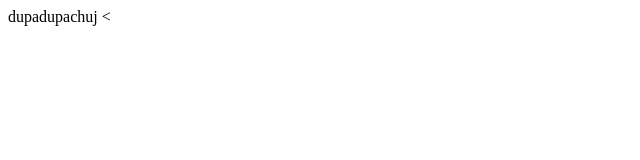
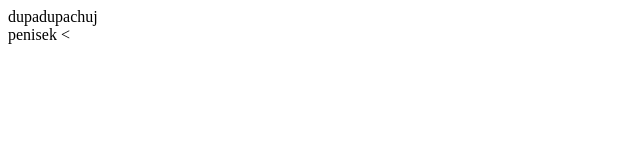
Before and after one commit to rostek/test, a plain HTML site: page index.html in a window 1280 px wide. Shown: the full height of the page, 0-640 px from the left. Drawn offline with Linux system fonts and the light colour scheme.

Commit message:
Dodałam peniska, have fun!

```diff
--- a/index.html
+++ b/index.html
@@ -3,6 +3,8 @@
 <title>Fejsbuk by Kot&Monia</title>
 <body>
 dupadupachuj
+<br>
+penisek
 </body>
 </html>
 <
```
